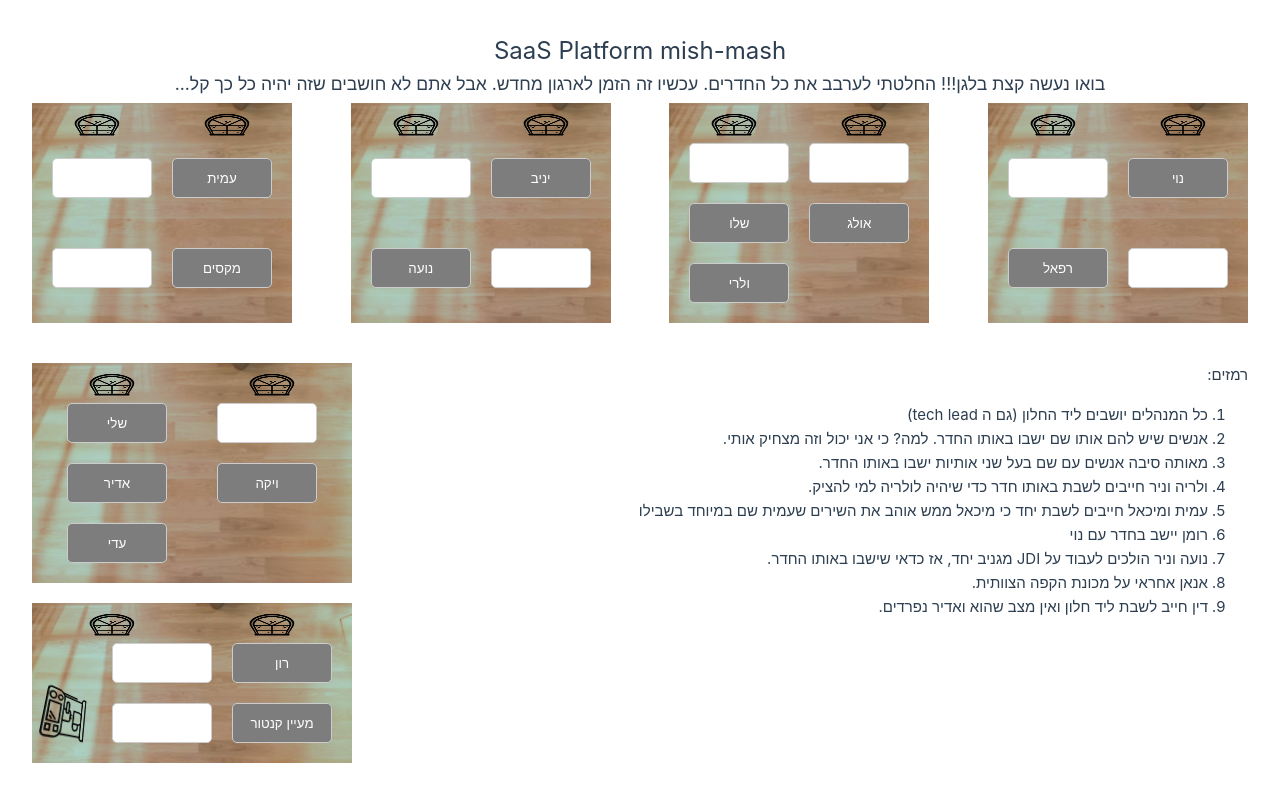
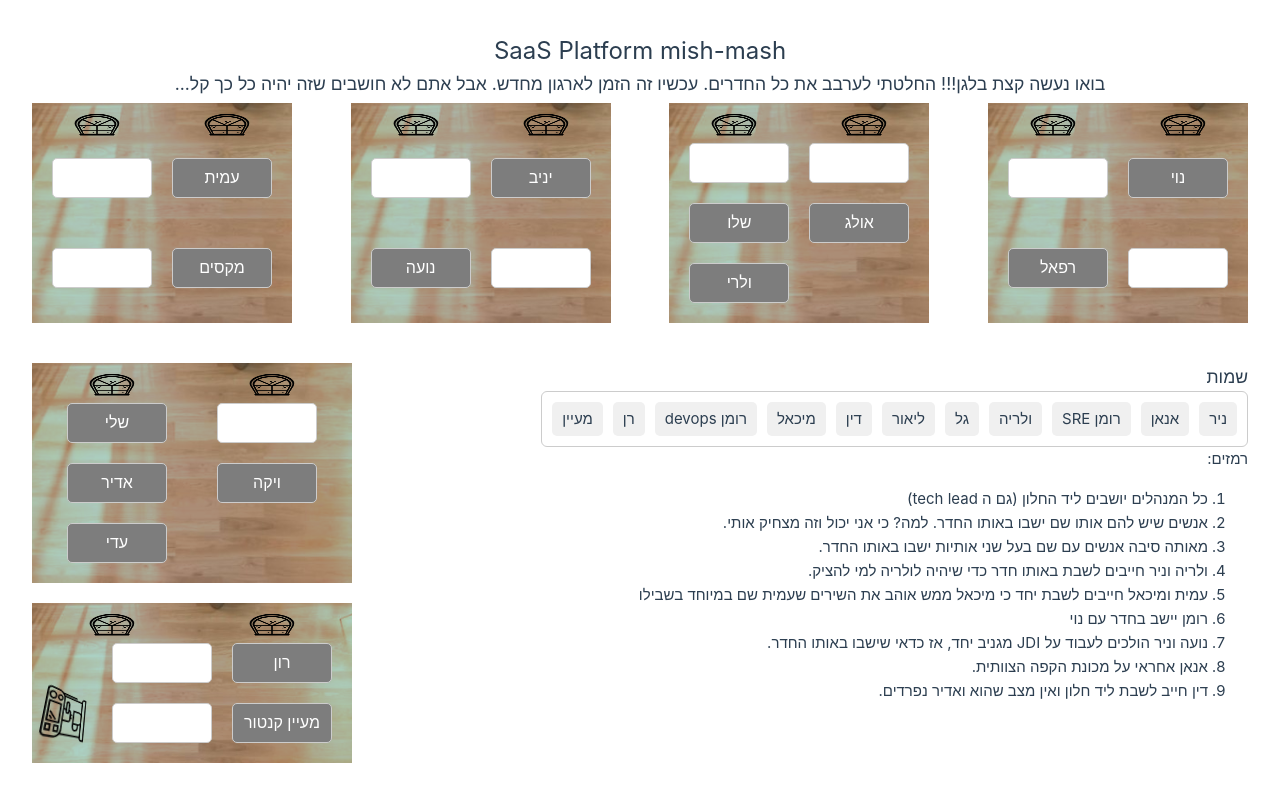
Before and after one commit to RonStrauss/vue-quiz, a Vue app: page / in a window 1280 px wide. Both pictures are taken after a click on the button "התחל". Built offline with nearby package versions, Linux system fonts and the light colour scheme; the HTML template or start-up script is replaced by a standard one.

Commit message:
Refactor GridItem type, enhance GridRoom type with conditional properties, and add user-select style to CustomIconSvg. Update package dependencies for vuedraggable and sortablejs. SecondPage supports drag n drop, enhancing UX.

```diff
--- a/package.json
+++ b/package.json
@@ -19,13 +19,15 @@
     "pinia": "^2.2.6",
     "vue": "^3.5.13",
     "vue-confetti-explosion": "^1.0.2",
-    "vue-router": "^4.4.5"
+    "vue-router": "^4.4.5",
+    "vuedraggable": "^4.1.0"
   },
   "devDependencies": {
     "@playwright/test": "^1.49.0",
     "@tsconfig/node22": "^22.0.0",
     "@types/jsdom": "^21.1.7",
     "@types/node": "^22.9.3",
+    "@types/sortablejs": "^1.15.8",
     "@vitejs/plugin-vue": "^5.2.1",
     "@vitejs/plugin-vue-jsx": "^4.1.1",
     "@vitest/eslint-plugin": "1.1.10",
--- a/src/App.vue
+++ b/src/App.vue
@@ -21,9 +21,9 @@
     case '1':
       return 'SaaS Platform mish-mash'
     case '2':
-      return 'החידה השלישית'
+      return 'Walk Down Memory Lane'
     case '3':
-      return 'החידה הרביעית'
+      return 'The Color Of Truth'
     default:
       return 'ניצחתם!'
   }
@@ -34,8 +34,6 @@
     case '0':
       return ''
     case '1':
-      //   return `  בואו ניקח את שיתוף הפעולה צעד אחד קדימה. החלטתי לערבב את החדרים מחדש. מקמו את חברי הצוות במקומות
-      // המתאימים להם כדי לעבור לשלב הבא.`
       return `בואו נעשה קצת בלגן!!! החלטתי לערבב את כל החדרים. עכשיו זה הזמן לארגון מחדש. אבל אתם לא
             חושבים שזה יהיה כל כך קל...`
     case '2':
--- a/src/components/CustomIconSvg.vue
+++ b/src/components/CustomIconSvg.vue
@@ -21,6 +21,7 @@
 <style scoped>
 img {
   width: 50px;
+  user-select: none;
 }
 
 .window {
--- a/src/components/SecondPage.vue
+++ b/src/components/SecondPage.vue
@@ -1,8 +1,14 @@
 <script lang="ts" setup>
 import { computed, ref, watch } from 'vue'
 import { nanoid } from 'nanoid'
-import type { GridRoom, PossiblePosition } from '@/types/Avatar'
+import type { GridRoom } from '@/types/Avatar'
 import CustomIconSvg from '@/components/CustomIconSvg.vue'
+import draggable from 'vuedraggable'
+import { type SortableEvent } from 'sortablejs'
+
+type NameList = {
+  name: string
+}
 
 const emit = defineEmits(['changePage'])
 function changePage() {
@@ -20,24 +26,60 @@
   gridMidLeft: ['שלי', 'דין', 'אדיר', 'ויקה', 'עדי'],
   gridBottomLeft: ['מעיין', 'רון', 'אנאן', 'מעיין קנטור'],
 }
+const list1 = ref<NameList[]>(
+  [
+    { name: 'מיכאל' },
+    { name: 'ליאור' },
+    { name: 'ניר' },
+    { name: 'ולריה' },
+    { name: 'רן' },
+    { name: 'גל' },
+    { name: 'רומן SRE' },
+    { name: 'רומן devops' },
+    { name: 'דין' },
+    { name: 'מעיין' },
+    { name: 'אנאן' },
+  ].sort(() => Math.random() - 0.5),
+)
+const nameLists = {
+  list2: ref<NameList[]>([]),
+  list3: ref<NameList[]>([]),
+  list4: ref<NameList[]>([]),
+  list5: ref<NameList[]>([]),
+  list6: ref<NameList[]>([]),
+  list7: ref<NameList[]>([]),
+  list8: ref<NameList[]>([]),
+  list9: ref<NameList[]>([]),
+  list10: ref<NameList[]>([]),
+  list11: ref<NameList[]>([]),
+  list12: ref<NameList[]>([]),
+}
 
 const initialState = {
-  gridTopLeft: ['', 'עמית', '', 'מקסים'],
-  gridTopMidLeft: ['', 'יניב', 'נועה', ''],
-  gridTopMidRight: ['', '', 'שלו', 'אולג', 'ולרי'],
-  gridTopRight: ['', 'נוי', 'רפאל', ''],
-  gridMidLeft: ['שלי', '', 'אדיר', 'ויקה', 'עדי'],
-  gridBottomLeft: ['', 'רון', '', 'מעיין קנטור'],
+  gridTopLeft: ['list2', 'עמית', 'list3', 'מקסים'],
+  gridTopMidLeft: ['list4', 'יניב', 'נועה', 'list5'],
+  gridTopMidRight: ['list6', 'list7', 'שלו', 'אולג', 'ולרי'],
+  gridTopRight: ['list8', 'נוי', 'רפאל', 'list9'],
+  gridMidLeft: ['שלי', 'list10', 'אדיר', 'ויקה', 'עדי'],
+  gridBottomLeft: ['list11', 'רון', 'list12', 'מעיין קנטור'],
 }
 
 const areInputsCorrect = computed(() => {
+  const { list2, list3, list4, list5, list6, list7, list8, list9, list10, list11, list12 } =
+    nameLists
   return (
-    joinAndCompareGridSlots(gridTopLeft.value, expectedValues.gridTopLeft) &&
-    joinAndCompareGridSlots(gridTopMidLeft.value, expectedValues.gridTopMidLeft) &&
-    joinAndCompareGridSlots(gridTopMidRight.value, expectedValues.gridTopMidRight, true) &&
-    joinAndCompareGridSlots(gridTopRight.value, expectedValues.gridTopRight) &&
-    joinAndCompareGridSlots(gridMidLeft.value, expectedValues.gridMidLeft) &&
-    joinAndCompareGridSlots(gridBottomLeft.value, expectedValues.gridBottomLeft)
+    list2.value[0]?.name === expectedValues.gridTopLeft[0] &&
+    list3.value[0]?.name === expectedValues.gridTopLeft[2] &&
+    list4.value[0]?.name === expectedValues.gridTopMidLeft[0] &&
+    list5.value[0]?.name === expectedValues.gridTopMidLeft[3] &&
+    // handle special case for gridTopMidRight
+    ((list6.value[0]?.name === 'גל' && list7.value[0]?.name === 'רן') ||
+      (list6.value[0]?.name === 'רן' && list7.value[0]?.name === 'גל')) &&
+    list8.value[0]?.name === expectedValues.gridTopRight[0] &&
+    list9.value[0]?.name === expectedValues.gridTopRight[3] &&
+    list10.value[0]?.name === expectedValues.gridMidLeft[1] &&
+    list11.value[0]?.name === expectedValues.gridBottomLeft[0] &&
+    list12.value[0]?.name === expectedValues.gridBottomLeft[2]
   )
 })
 const gridTopLeft = ref<GridRoom[]>(getInitialStateArray('gridTopLeft'))
@@ -52,105 +94,36 @@
     changePage()
   }
 })
-function changeValuesInGridSlots(e: Event, i: number, position: PossiblePosition) {
-  let grid = gridTopLeft
-  switch (position) {
-    case 'TopLeft':
-      grid = gridTopLeft
-      break
-    case 'TopMidLeft':
-      grid = gridTopMidLeft
-      break
-    case 'TopMidRight':
-      grid = gridTopMidRight
-      break
-    case 'TopRight':
-      grid = gridTopRight
-      break
-    case 'MidLeft':
-      grid = gridMidLeft
-      break
-    case 'BottomLeft':
-      grid = gridBottomLeft
-      break
-    default:
-      break
+
+function getInitialStateArray(key: keyof typeof initialState): GridRoom[] {
+  return initialState[key].map((name) => {
+    const gridItem: GridRoom = {
+      id: nanoid(),
+      innerValue: name,
+      readonly: true,
     }
-  const gridSlot = grid.value[i]
-  grid.value = [
-    ...grid.value.slice(0, i),
-    { ...gridSlot, innerValue: (e.target as HTMLInputElement).value },
-    ...grid.value.slice(i + 1),
-  ]
+    if (name.includes('list')) {
+      const typesafeName = name as keyof typeof nameLists
+      return { ...gridItem, readonly: false, list: nameLists[typesafeName] }
+    }
+    return gridItem
+  })
 }
 
-function getInitialStateArray(key: keyof typeof initialState) {
-  return initialState[key].map((name) => ({
-    id: nanoid(),
-    innerValue: name,
-    readonly: name !== '',
-  }))
+function developerFunctionFillAllExpectedValues() {}
+
+function onAdd(e: SortableEvent) {
+  if (e.to.children.length > 1) {
+    const destinationList = e.to.dataset.listId as keyof typeof nameLists
+    const sourceList = e.from.dataset.listId as keyof typeof nameLists | 'list1'
+    const element = nameLists[destinationList].value[e.newIndex ?? 0]
+    nameLists[destinationList].value.splice(e.newIndex ?? 0, 1)
+    if (sourceList === 'list1') {
+      list1.value.push(element)
+      return
     }
-
-function joinAndCompareGridSlots(
-  gridSlots: GridRoom[],
-  expectedValues: string[],
-  isSpecialCase = false,
-) {
-  let grid = gridSlots,
-    expected = expectedValues
-
-  if (isSpecialCase) {
-    grid = grid.slice(2)
-    expected = expected.slice(2)
+    nameLists[sourceList].value.push(element)
   }
-  let expression =
-    grid
-      .map((slot) => slot.innerValue)
-      .join('')
-      .trim()
-      .toLowerCase() === expected.join('').toLowerCase()
-
-  if (isSpecialCase) {
-    expression &&=
-      (gridSlots[0].innerValue === 'גל' && gridSlots[1].innerValue === 'רן') ||
-      (gridSlots[0].innerValue === 'רן' && gridSlots[1].innerValue === 'גל')
-  }
-
-  return expression
-}
-
-function developerFunctionFillAllExpectedValues() {
-  gridTopLeft.value = expectedValues.gridTopLeft.map((name) => ({
-    id: nanoid(),
-    readonly: false,
-    innerValue: name,
-  }))
-  gridTopMidLeft.value = expectedValues.gridTopMidLeft.map((name) => ({
-    id: nanoid(),
-    readonly: false,
-    innerValue: name,
-  }))
-  gridTopMidRight.value = expectedValues.gridTopMidRight.map((name) => ({
-    id: nanoid(),
-    innerValue: name,
-    readonly: false,
-  }))
-  gridTopRight.value = expectedValues.gridTopRight.map((name) => ({
-    id: nanoid(),
-    innerValue: name,
-    readonly: false,
-  }))
-  gridMidLeft.value = expectedValues.gridMidLeft.map((name) => ({
-    id: nanoid(),
-    innerValue: name,
-    readonly: false,
-  }))
-  gridBottomLeft.value = expectedValues.gridBottomLeft.map((name) => ({
-    id: nanoid(),
-    readonly: false,
-    innerValue: name,
-  }))
 }
 </script>
 
@@ -162,60 +135,113 @@
           <CustomIconSvg src="window" />
           <CustomIconSvg src="window" />
         </div>
+        <div v-for="slot in gridTopLeft" :key="slot.id">
           <input
-          v-for="(slot, i) in gridTopLeft"
-          :key="slot.id"
+            type="text"
             class="grid-slot"
-          type="text"
             :value="slot.innerValue"
-          :readonly="slot.readonly"
-          @input="(e) => changeValuesInGridSlots(e, i, 'TopLeft')"
+            readonly
+            v-if="slot.readonly"
           />
+          <draggable
+            v-else
+            class="grid-slot-draggable"
+            :list="slot.list"
+            group="people"
+            :data-list-id="slot.innerValue"
+            itemKey="name"
+            @add="onAdd"
+          >
+            <template #item="{ element }">
+              <div class="list-group-item">{{ element.name }}</div>
+            </template>
+          </draggable>
+        </div>
       </div>
       <div class="grid">
         <div class="window-wrapper">
           <CustomIconSvg src="window" />
           <CustomIconSvg src="window" />
         </div>
+        <div v-for="slot in gridTopMidLeft" :key="slot.id">
           <input
-          v-for="(slot, i) in gridTopMidLeft"
-          :key="slot.id"
+            type="text"
             class="grid-slot"
-          type="text"
             :value="slot.innerValue"
-          :readonly="slot.readonly"
-          @input="(e) => changeValuesInGridSlots(e, i, 'TopMidLeft')"
+            readonly
+            v-if="slot.readonly"
           />
+          <draggable
+            v-else
+            class="grid-slot-draggable"
+            :list="slot.list"
+            :data-list-id="slot.innerValue"
+            group="people"
+            itemKey="name"
+            @add="onAdd"
+          >
+            <template #item="{ element }">
+              <div class="list-group-item">{{ element.name }}</div>
+            </template>
+          </draggable>
+        </div>
       </div>
       <div class="grid">
         <div class="window-wrapper">
           <CustomIconSvg src="window" />
           <CustomIconSvg src="window" />
         </div>
+
+        <div v-for="slot in gridTopMidRight" :key="slot.id">
           <input
-          v-for="(slot, i) in gridTopMidRight"
-          :key="slot.id"
+            type="text"
             class="grid-slot"
-          type="text"
             :value="slot.innerValue"
-          :readonly="slot.readonly"
-          @input="(e) => changeValuesInGridSlots(e, i, 'TopMidRight')"
+            readonly
+            v-if="slot.readonly"
           />
+          <draggable
+            v-else
+            class="grid-slot-draggable"
+            :list="slot.list"
+            :data-list-id="slot.innerValue"
+            group="people"
+            itemKey="name"
+            @add="onAdd"
+          >
+            <template #item="{ element }">
+              <div class="list-group-item">{{ element.name }}</div>
+            </template>
+          </draggable>
+        </div>
       </div>
       <div class="grid">
         <div class="window-wrapper">
           <CustomIconSvg src="window" />
           <CustomIconSvg src="window" />
         </div>
+        <div v-for="slot in gridTopRight" :key="slot.id">
           <input
-          v-for="(slot, i) in gridTopRight"
-          :key="slot.id"
+            type="text"
             class="grid-slot"
-          type="text"
             :value="slot.innerValue"
-          :readonly="slot.readonly"
-          @input="(e) => changeValuesInGridSlots(e, i, 'TopRight')"
+            readonly
+            v-if="slot.readonly"
           />
+          <draggable
+            v-else
+            class="grid-slot-draggable"
+            :list="slot.list"
+            :data-list-id="slot.innerValue"
+            group="people"
+            itemKey="name"
+            @add="onAdd"
+          >
+            <template #item="{ element }">
+              <div class="list-group-item">{{ element.name }}</div>
+            </template>
+          </draggable>
+        </div>
       </div>
     </div>
     <div class="row">
@@ -225,15 +251,28 @@
             <CustomIconSvg src="window" />
             <CustomIconSvg src="window" />
           </div>
+          <div v-for="slot in gridMidLeft" :key="slot.id">
             <input
-            v-for="(slot, i) in gridMidLeft"
-            :key="slot.id"
+              type="text"
               class="grid-slot"
-            type="text"
               :value="slot.innerValue"
-            :readonly="slot.readonly"
-            @input="(e) => changeValuesInGridSlots(e, i, 'MidLeft')"
+              readonly
+              v-if="slot.readonly"
             />
+            <draggable
+              v-else
+              class="grid-slot-draggable"
+              :list="slot.list"
+              :data-list-id="slot.innerValue"
+              group="people"
+              itemKey="name"
+              @add="onAdd"
+            >
+              <template #item="{ element }">
+                <div class="list-group-item">{{ element.name }}</div>
+              </template>
+            </draggable>
+          </div>
         </div>
         <div class="grid" style="padding: 40px 20px 20px 80px">
           <div class="window-wrapper">
@@ -241,21 +280,47 @@
             <CustomIconSvg src="window" />
           </div>
           <div class="coffee-wrapper">
-            <!-- <span>קפה</span> -->
             <CustomIconSvg src="coffee-machine" />
           </div>
+          <div v-for="slot in gridBottomLeft" :key="slot.id">
             <input
-            v-for="(slot, i) in gridBottomLeft"
-            :key="slot.id"
+              type="text"
               class="grid-slot"
-            type="text"
               :value="slot.innerValue"
-            :readonly="slot.readonly"
-            @input="(e) => changeValuesInGridSlots(e, i, 'BottomLeft')"
+              readonly
+              v-if="slot.readonly"
             />
+            <draggable
+              v-else
+              class="grid-slot-draggable"
+              :list="slot.list"
+              :data-list-id="slot.innerValue"
+              group="people"
+              itemKey="name"
+              @add="onAdd"
+            >
+              <template #item="{ element }">
+                <div class="list-group-item">{{ element.name }}</div>
+              </template>
+            </draggable>
+          </div>
         </div>
       </div>
       <div class="row-right">
+        <div class="name-bank">
+          <h3>שמות</h3>
+          <draggable
+            class="list-group"
+            :list="list1"
+            data-list-id="list1"
+            group="people"
+            itemKey="name"
+          >
+            <template #item="{ element }">
+              <div class="list-group-item">{{ element.name }}</div>
+            </template>
+          </draggable>
+        </div>
         <div class="text">
           <p>רמזים:</p>
           <ol>
@@ -302,7 +367,8 @@
   background-color: rgb(171 255 255);
   background-blend-mode: darken;
 }
-.grid-slot {
+.grid-slot,
+.grid-slot-draggable {
   width: 100px;
   height: 40px;
   border: 1px solid #ccc;
@@ -312,6 +378,9 @@
   align-items: center;
   justify-content: center;
   text-align: center;
+  background-color: white;
+  user-select: none;
+  font-size: medium;
 }
 /*
 .grid-slot input {
@@ -338,19 +407,37 @@
   left: 10px;
 }
 
-.window-wrapper span,
-.coffee-wrapper span {
-  background-color: #fff;
-  padding: 5px 10px;
-  border-radius: 5px;
-}
-
 .text {
   direction: rtl;
   text-wrap: balance;
 }
 .text p {
   margin-bottom: 1rem;
+}
+
+.list-group {
+  user-select: none;
+  display: flex;
+  gap: 10px;
+  flex-wrap: wrap;
+  border-radius: 6px;
+  border: 1px solid #ccc;
+  padding: 10px;
+  min-width: 80px;
+  min-height: 40px;
+  background: white;
+  /* direction: rtl; */
+}
+.list-group-item {
+  direction: rtl;
+  padding: 5px 10px;
+  border-radius: 5px;
+  background-color: #f0f0f0;
+  cursor: move;
+}
+
+.name-bank h3{
+  direction: rtl;
 }
 </style>
 
--- a/src/types/GridItem.ts
+++ /dev/null
@@ -1,6 +0,0 @@
-export type GridItem = {
-  id: string
-  src: string
-  isClicked: boolean
-  orientation: 'portrait' | 'landscape'
-}
```
Also changed, not shown: src/types/Avatar.ts (+14 -1 lines), 1 other file (tests, documents, lock files or other folders). Lines whose indentation alone changed are shown as unchanged.
